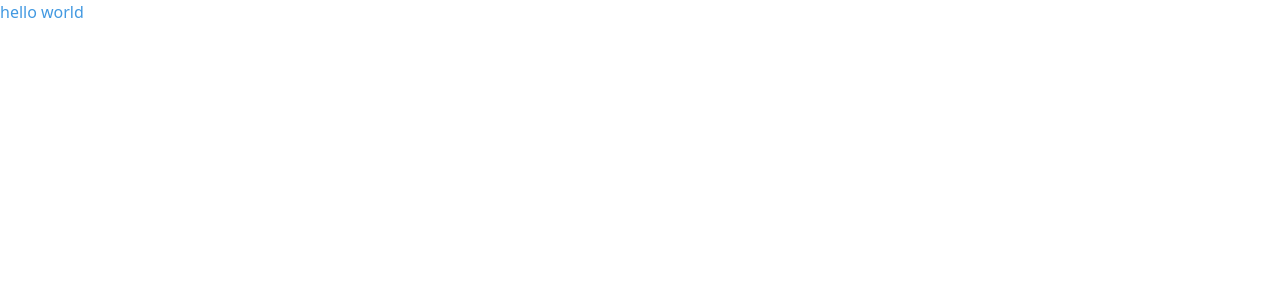
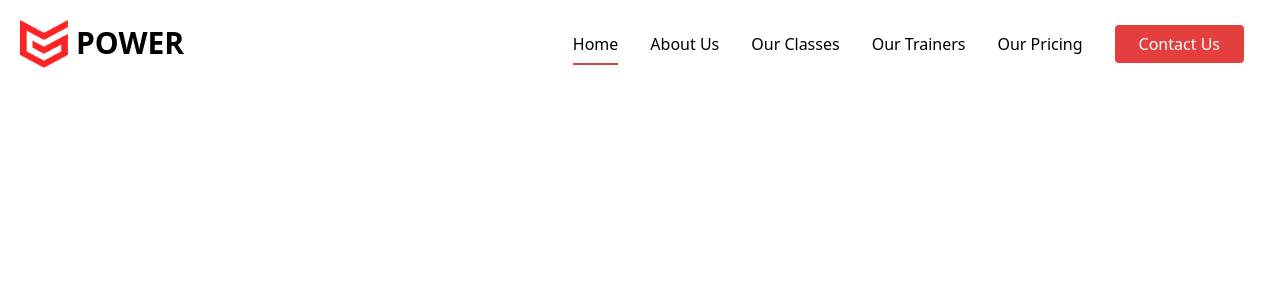
Before and after one commit to lhjd/istest, a Next.js app: page / in a window 1280 px wide. Shown: the top 300 px of the page. Built offline with nearby package versions, Linux system fonts and the light colour scheme.

Commit message:
add nav bar

```diff
--- a/pages/index.js
+++ b/pages/index.js
@@ -1,5 +1,6 @@
 import Head from 'next/head'
 import Layout from '../components/layout'
+import Link from 'next/link'
 
 export default function Home() {
   return (
@@ -8,9 +9,20 @@ export default function Home() {
         <title>iStox Test</title>
         <link rel="icon" href="/favicon.ico" />
       </Head>
-      <div className="text-blue-500">
-        hello world
-      </div>
+      <nav className="p-5 flex items-center justify-between">
+        <div className="flex">
+          <img src="/images/logo.png" alt="logo" className="mr-2 h-12 w-12"/>
+          <h1 className="mr-2 text-3xl font-bold uppercase">Power</h1>
+        </div>
+        <div>
+          <Link href="/"><a className="mx-4 pb-2 border-b-2 border-red-600">Home</a></Link>
+          <Link href="/"><a className="mx-4">About Us</a></Link>
+          <Link href="/"><a className="mx-4">Our Classes</a></Link>
+          <Link href="/"><a className="mx-4">Our Trainers</a></Link>
+          <Link href="/"><a className="mx-4">Our Pricing</a></Link>
+          <Link href="/"><a className="mx-4 px-6 py-2 bg-red-600 text-white rounded">Contact Us</a></Link>
+        </div>
+      </nav>
     </Layout>
   )
 }
```
Also changed, not shown: public/images/logo.png (added), styles/globals.css (line endings or trailing spaces).
